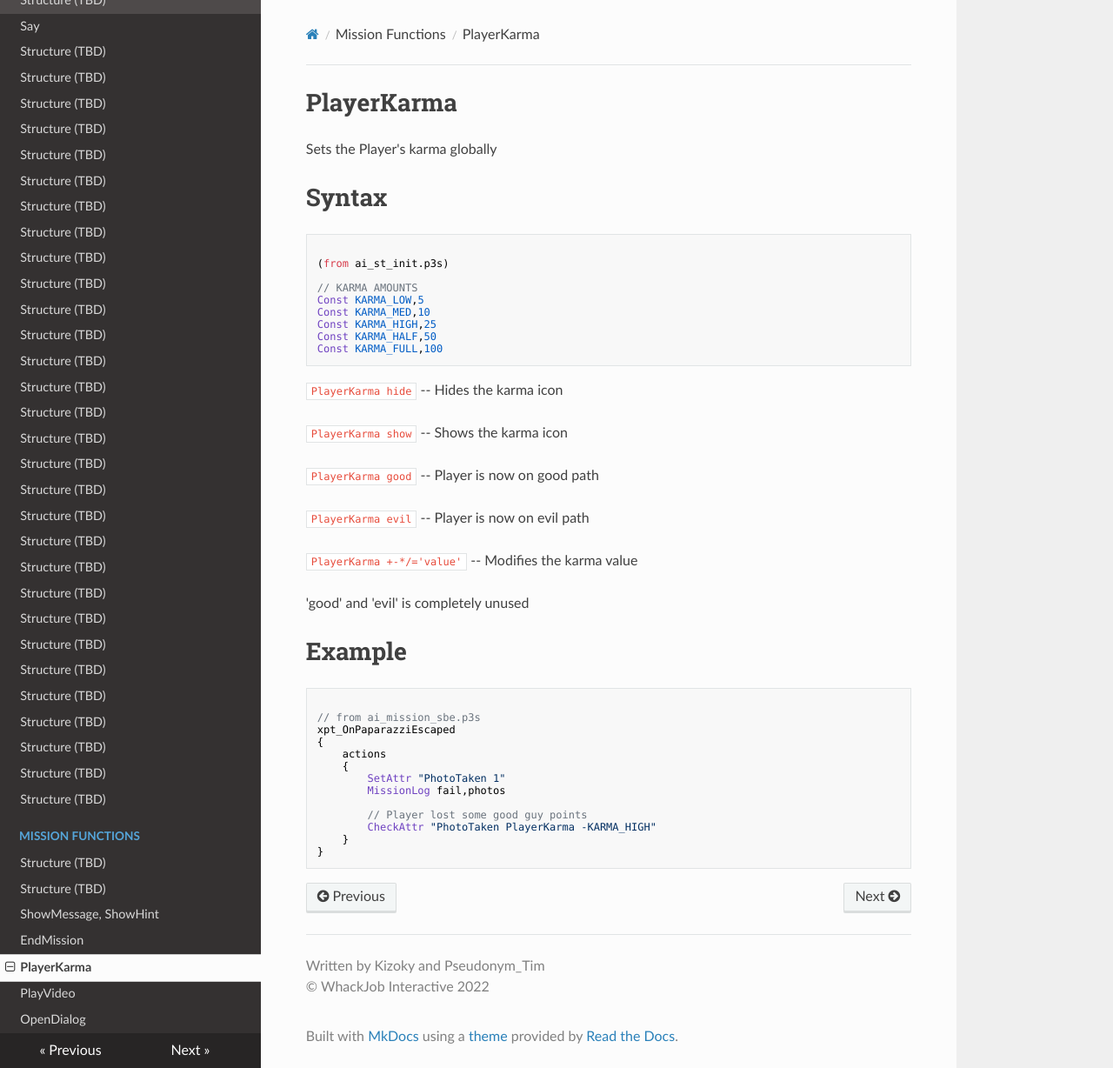
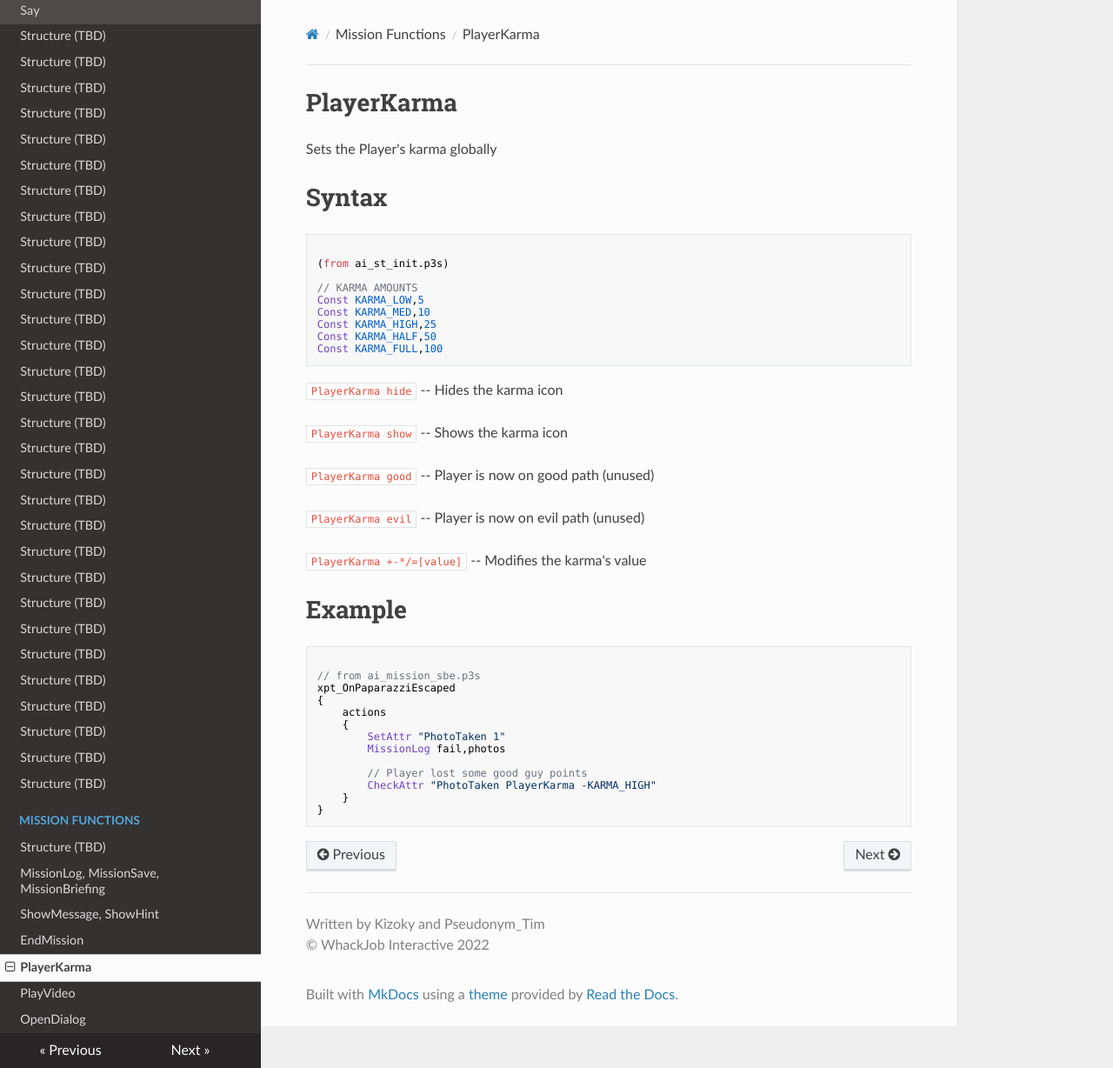
Before and after one commit to WhackJobInt/postal3scriptdocs, an MkDocs documentation site: the page built from docs/playerkarma.md, in a window 1280 px wide and 1228 px high. Shown: the whole window at 87% size. Built offline with MkDocs 1.6.1, drawn with Linux system fonts in a browser that asks for light colours; nearby versions of some CDN libraries.

Commit message:
Added MissionLog, MissionSave, MissionBriefing

```diff
--- a/docs/playerkarma.md
+++ b/docs/playerkarma.md
@@ -13,10 +13,9 @@
 </code></pre>
 <p><code class="language-js">PlayerKarma hide</code> -- Hides the karma icon
 <p><code class="language-js">PlayerKarma show</code> -- Shows the karma icon
-<p><code class="language-js">PlayerKarma good</code> -- Player is now on good path
-<p><code class="language-js">PlayerKarma evil</code> -- Player is now on evil path
-<p><code class="language-js">PlayerKarma +-*/='value'</code> -- Modifies the karma value
-<p>'good' and 'evil' is completely unused
+<p><code class="language-js">PlayerKarma good</code> -- Player is now on good path (unused)
+<p><code class="language-js">PlayerKarma evil</code> -- Player is now on evil path (unused)
+<p><code class="language-js">PlayerKarma +-*/=[value]</code> -- Modifies the karma's value
 <h1>Example</h1>
 <pre><code class="language-js">
 // from ai_mission_sbe.p3s
--- a/mkdocs.yml
+++ b/mkdocs.yml
@@ -67,7 +67,7 @@
         - 'AddFluid (TBD)': 'TBD.md'
     - 'Mission Functions':
         - 'AttributeProgressBar (TBD)': 'TBD.md'
-        - 'MissionLog, MissionSave, MissionBriefing (TBD)': 'TBD.md'
+        - 'MissionLog, MissionSave, MissionBriefing': 'missionlog_save_briefing.md'
         - 'ShowMessage, ShowHint': 'showmessage_showhint.md'
         - 'EndMission': 'endmission.md'
         - 'PlayerKarma': 'playerkarma.md'
```
Also changed, not shown: docs/endmission.md (+4 -0 lines), docs/missionlog_save_briefing.md (added, +92 -0 lines), docs/showmessage_showhint.md (+2 -2 lines).
